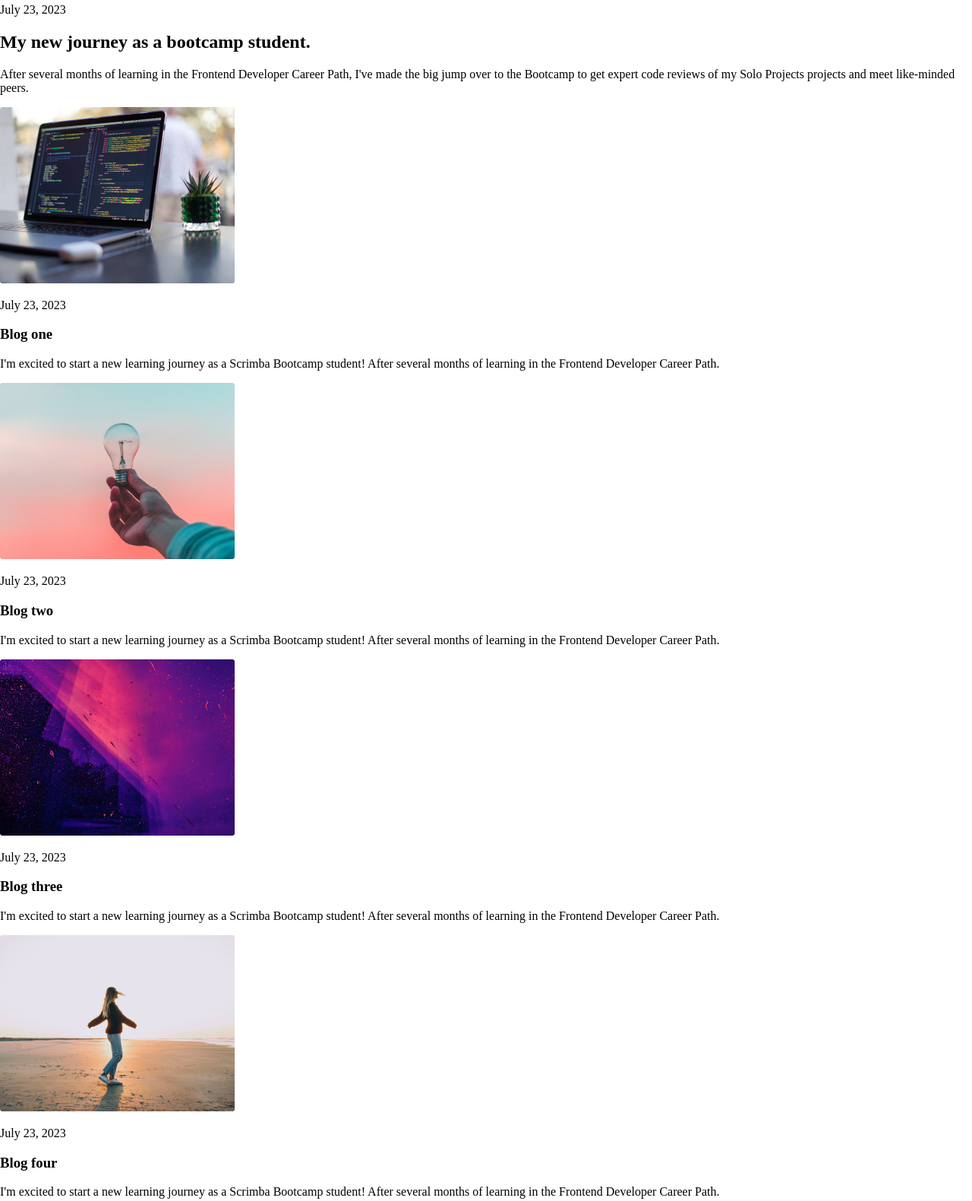
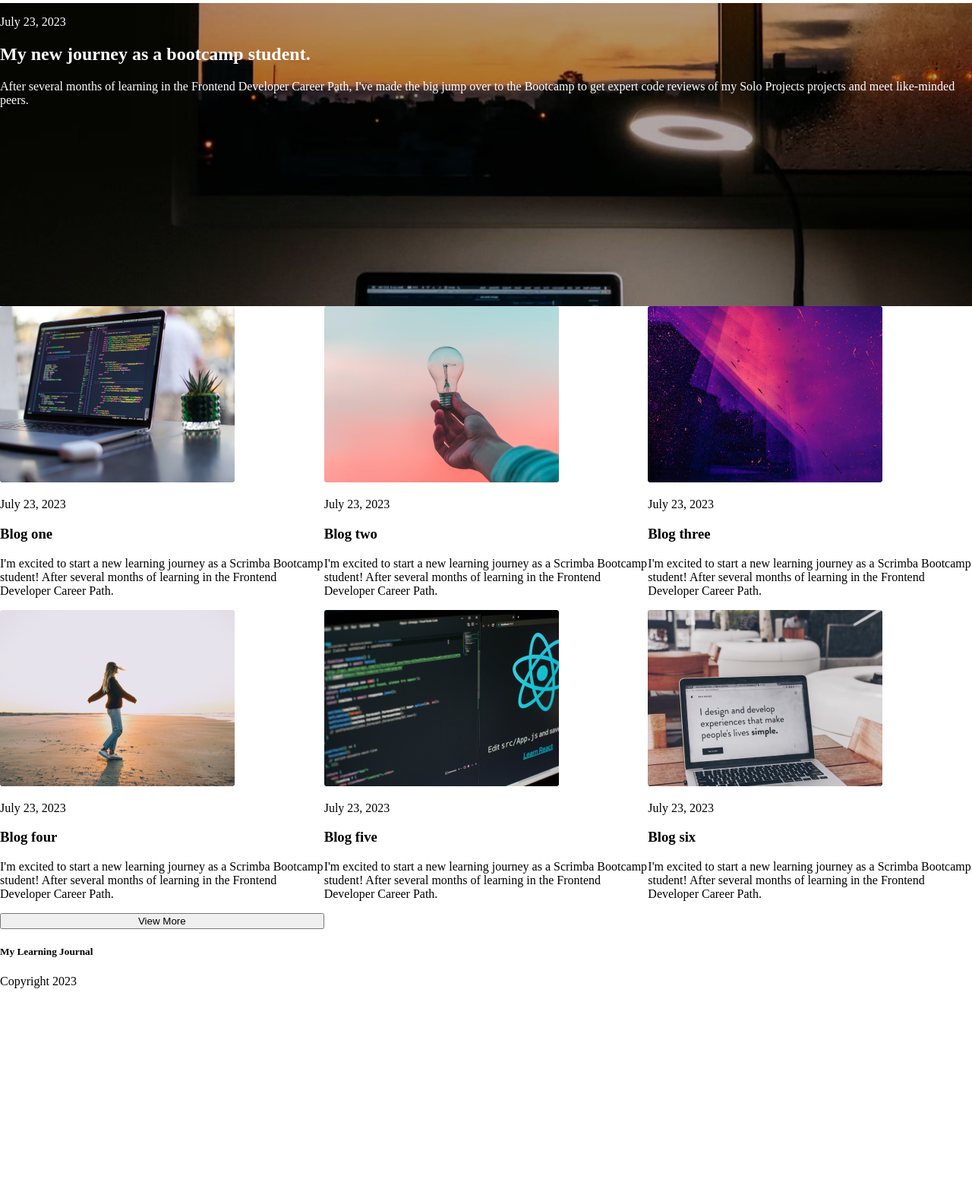
Before and after one commit to LujanSolo/webdev-journal, a plain HTML site: page index.html in a window 1280 px wide. Shown: the part 115-1696 px from the top of the page at 76% size. After the commit the page ends 1432 px from the top, so only its background shows below. Drawn offline with Linux system fonts and the light colour scheme.

Commit message:
added grid-areas and bg image

```diff
--- a/assets/styles.css
+++ b/assets/styles.css
@@ -7,3 +7,21 @@ body {
   margin: 0;
   padding: 0;
 }
+
+#frontPage {
+  display: grid;
+  grid-template-rows: 1fr 1fr 1fr;
+  grid-template-columns: 1fr 1fr 1fr;
+  grid-template-areas:
+    "hero hero hero"
+    "blog-one blog-two blog-three"
+    "blog-four blog-five blog-six";
+}
+
+#hero {
+  grid-area: hero;
+  background-image: url("./images/blog-image-hero.png");
+  background-repeat: no-repeat;
+  background-size: cover;
+  color: white;
+}
--- a/index.html
+++ b/index.html
@@ -20,7 +20,8 @@
   </header>
 
   <section id="frontPage">
-    <div id="hero">
+
+    <div id="hero" class="hero-card">
       <p>July 23, 2023</p>
       <h2>My new journey as a bootcamp student.</h2>
       <p>
@@ -29,7 +30,8 @@
         of my Solo Projects projects and meet like-minded peers.
       </p>
     </div>
-    <div id="blog-one" class="blog-card">
+
+    <div id="blog-one" class="card">
       <img src="assets/images/blog-image-06.png" alt="a desk with a coder's laptop" />
       <p class="date">July 23, 2023</p>
       <h3>Blog one</h3>
@@ -39,7 +41,8 @@
         Career Path.
       </p>
     </div>
-    <div id="blog-two" class="blog-card">
+
+    <div id="blog-two" class="card">
       <img src="assets/images/blog-image-04.png" alt="a desk with a coder's laptop" />
       <p class="date">July 23, 2023</p>
       <h3>Blog two</h3>
@@ -49,7 +52,8 @@
         Career Path.
       </p>
     </div>
-    <div id="blog-three" class="blog-card">
+
+    <div id="blog-three" class="card">
       <img src="assets/images/blog-image-05.png" alt="a desk with a coder's laptop" />
       <p class="date">July 23, 2023</p>
       <h3>Blog three</h3>
@@ -59,7 +63,8 @@
         Career Path.
       </p>
     </div>
-    <div id="blog-four" class="blog-card">
+
+    <div id="blog-four" class="card">
       <img src="assets/images/blog-image-03.png" alt="a desk with a coder's laptop" />
       <p class="date">July 23, 2023</p>
       <h3>Blog four</h3>
@@ -69,7 +74,8 @@
         Career Path.
       </p>
     </div>
-    <div id="blog-five" class="blog-card">
+
+    <div id="blog-five" class="card">
       <img src="assets/images/blog-image-01.png" alt="a desk with a coder's laptop" />
       <p class="date">July 23, 2023</p>
       <h3>Blog five</h3>
@@ -79,7 +85,8 @@
         Career Path.
       </p>
     </div>
-    <div id="blog-six" class="blog-card">
+
+    <div id="blog-six" class="card">
       <img src="assets/images/blog-image-02.png" alt="a desk with a coder's laptop" />
       <p class="date">July 23, 2023</p>
       <h3>Blog six</h3>
@@ -89,12 +96,15 @@
         Career Path.
       </p>
     </div>
+
     <button type="button">View More</button>
   </section>
+
   <footer>
     <h5>My Learning Journal</h5>
     <p>Copyright 2023</p>
   </footer>
+
 </body>
 
 </html>
```
